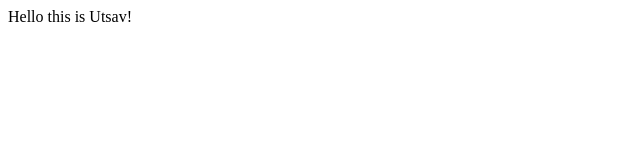
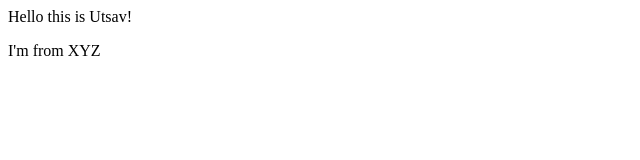
Before and after one commit to ujain350/GreatLearning, a plain HTML site: page index.html in a window 1280 px wide. Shown: the full height of the page, 0-640 px from the left. Drawn offline with Linux system fonts and the light colour scheme.

Commit message:
Added the address in index.html

```diff
--- a/index.html
+++ b/index.html
@@ -1,3 +1,4 @@
 <html>
 <p>Hello this is Utsav!</p>
+<p>I'm from XYZ</p>
 </html>
```
